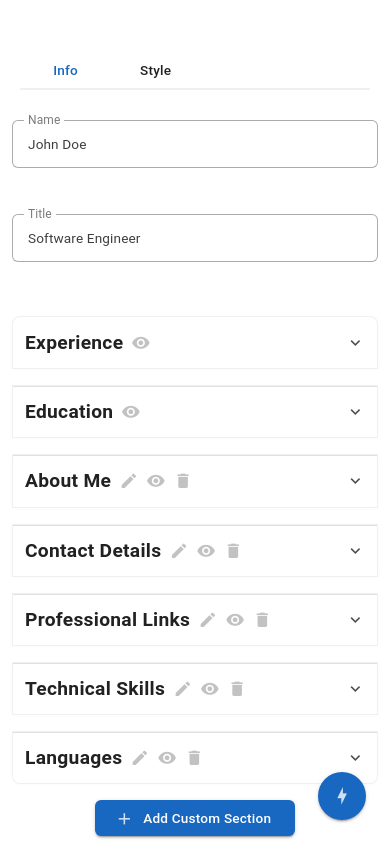
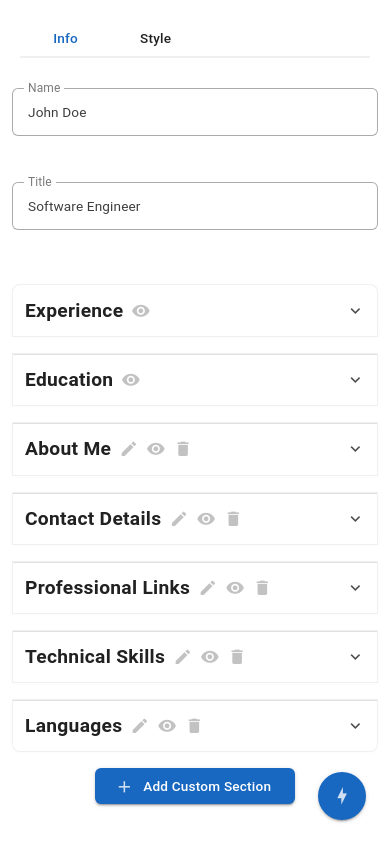
Before and after one commit to gianfrancodemarco/resume-builder, a Vue app: page /#/editor in a window 390 px wide. Built offline with nearby package versions, Linux system fonts and the light colour scheme.

Commit message:
feat: small padding fix on mobile

```diff
--- a/src/components/ResumeEditor.vue
+++ b/src/components/ResumeEditor.vue
@@ -1,5 +1,5 @@
 <template>
-  <div class="editor-card pt-8">
+  <div class="editor-card" :class="{ 'pt-8': !isMobile }">
     <v-tabs v-model="activeTab" color="primary" class="editor-tabs">
       <v-tab value="info">
         Info
```
